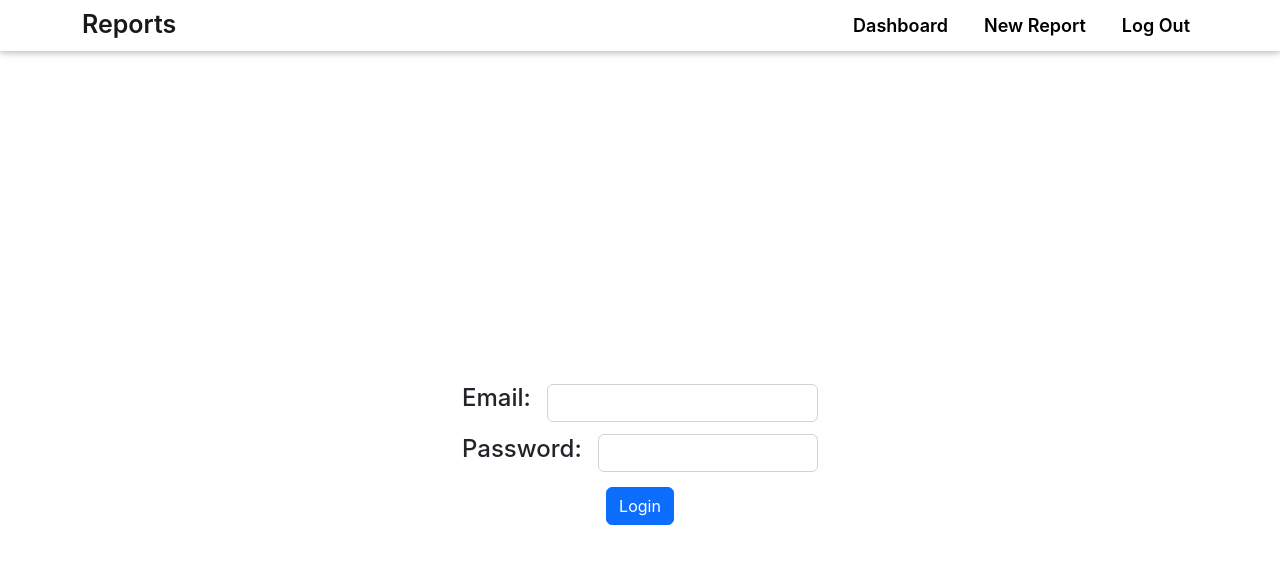
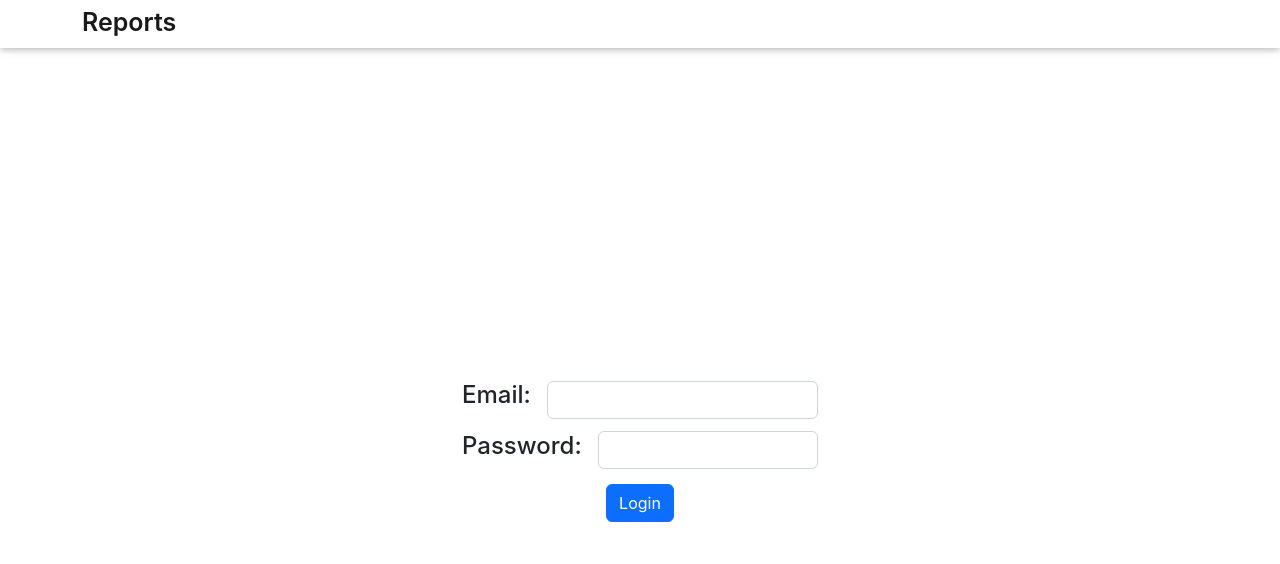
Before and after one commit to mayurkanade44/Reports, a React (Create React App) app in the folder client/: page / in a window 1280 px wide. Shown: the top 564 px of the page. Built offline with nearby package versions, Linux system fonts and the light colour scheme.

Commit message:
logout changes

```diff
--- a/client/src/components/Navbar.jsx
+++ b/client/src/components/Navbar.jsx
@@ -1,10 +1,12 @@
 import { useState } from "react";
-import { useSelector } from "react-redux";
+import { useDispatch, useSelector } from "react-redux";
 import { Link } from "react-router-dom";
+import { logout } from "../redux/userSlice";
 import menu from "./menu.png";
 const Navbar = () => {
   const [expand, setExpand] = useState(false);
   const { user } = useSelector((store) => store.user);
+  const dispatch = useDispatch();
 
   return (
     <header className="container-fluid sticky-top">
@@ -59,6 +61,7 @@ const Navbar = () => {
               <img src={menu} alt="menu" style={{ width: 35 }} />
             </button>
           </div>
+          {user && (
             <div
               className={`navbar-collapse ${!expand ? "collapse" : ""}`}
               id="navbarNav"
@@ -88,20 +91,20 @@ const Navbar = () => {
                     New Report
                   </Link>
                 </li>
-              <li className="nav-item">
-                <Link
-                  to="/"
-                  className="nav-link text-center"
+                <li className="nav-item logout">
+                  <button
+                    className="btn nav-link text-center"
                     aria-current="page"
                     onClick={() => {
-                    setExpand(false);
+                      dispatch(logout());
                     }}
                   >
                     Log Out
-                </Link>
+                  </button>
                 </li>
               </ul>
             </div>
+          )}
         </div>
       </nav>
     </header>
--- a/client/src/index.css
+++ b/client/src/index.css
@@ -195,6 +195,10 @@ header .nav-link:hover {
     margin-left: 1px;
     font-size: 12px;
   }
+  .logout {
+    display: flex;
+    justify-content: center;
+  }
   .follows {
     display: none !important;
   }
--- a/client/src/redux/userSlice.jsx
+++ b/client/src/redux/userSlice.jsx
@@ -59,8 +59,6 @@ export const userDelete = createAsyncThunk(
   }
 );
 
-
-
 const userSlice = createSlice({
   name: "user",
   initialState,
@@ -73,6 +71,11 @@ const userSlice = createSlice({
       state.name = "";
       state.password = "";
       state.role = "";
+    },
+    logout: (state) => {
+      state.user = null;
+      localStorage.removeItem("user");
+      toast.success("Logged out successfully");
     },
   },
   extraReducers: (builder) => {
@@ -124,6 +127,6 @@ const userSlice = createSlice({
   },
 });
 
-export const { handleUserChange, clearValues } = userSlice.actions;
+export const { handleUserChange, clearValues, logout } = userSlice.actions;
 
 export default userSlice.reducer;
```
Lines whose indentation alone changed are shown as unchanged.
